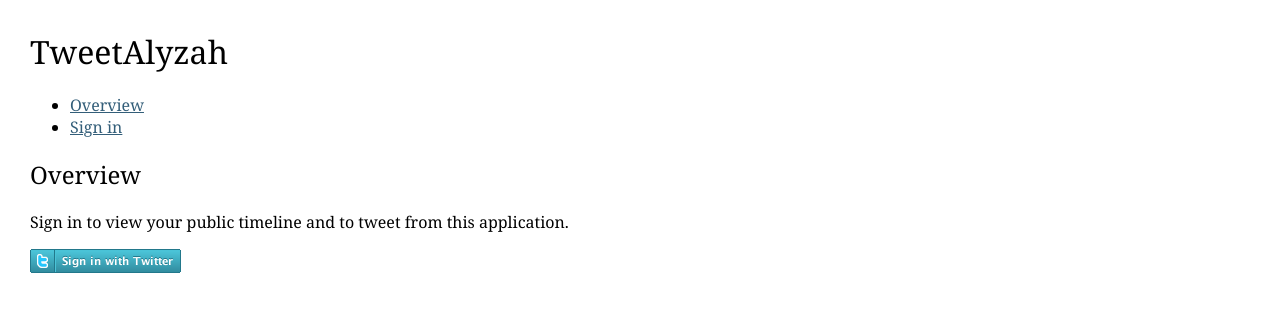
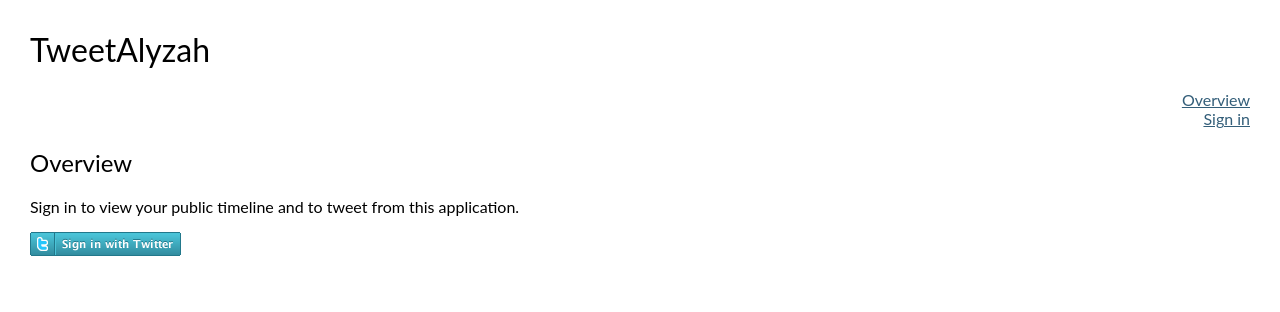
Before and after one commit to tweetalyzah/tweetalyzah, a Flask app: page / in a window 1280 px wide. Shown: the top 312 px of the page. Run offline with Flask 2, Linux system fonts and the light colour scheme; some web fonts are replaced.

Commit message:
Add major frontend remake

```diff
--- a/static/style.css
+++ b/static/style.css
@@ -1,5 +1,10 @@
+@font-face {
+    font-family: lato;
+    src: url(./Lato-Regular.ttf)
+}
+
 body {
-    font-family: 'Georgia', serif;
+    font-family: lato, serif;
     font-size: 16px;
     margin: 30px;
     padding: 0;
@@ -26,7 +31,6 @@ p.error {
 }
 
 input {
-    font-family: 'Georgia', serif;
     font-size: 16px;
     border: 1px solid black;
     color: #335E79;
@@ -47,3 +51,85 @@ input[name="openid"] {
 h1, h2 {
     font-weight: normal;
 }
+
+.navigation {
+    list-style: none;
+}
+
+.main-tweets-list {
+    list-style: none;
+    padding: 0;
+}
+
+.main-tweets-list > li {
+    padding: 5px;
+    display: flex;
+    align-items: center;
+    margin: 10px 0;
+    background: #f8f8f8;
+    box-shadow: 0 0 5px 1px #b0b0b0;
+    transition: .3s;
+}
+
+.main-tweets-list li:hover {
+    background: #ffffff;
+}
+
+.main-tweets-list div:nth-child(1) {
+    flex: 1;
+    overflow: hidden;
+}
+
+.main-tweets-list div:nth-child(2) {
+    flex: 5;
+}
+
+.main-tweets-list li img {
+    margin-right: 10px;
+
+}
+
+.user-profile {
+    text-align: center;
+}
+
+.user-profile a {
+    text-decoration: none;
+    color: #147b8d;
+    text-transform: uppercase;
+}
+
+.main-title {
+}
+
+.navigation {
+    text-align: right;
+}
+
+.user-overview {
+    display: flex;
+}
+
+.user-image-wrapper {
+    flex: 3;
+    margin-right: 20px;
+}
+
+.user-new-tweet {
+    flex: 6;
+}
+
+.user-overview img{
+    width: 100%;
+}
+
+
+#chart_div {
+    margin: 30px auto;
+    box-shadow: 0 0 5px 1px #979797;
+}
+
+#country_chart_div {
+    margin: 30px auto;
+    box-shadow: 0 0 5px 1px #979797;
+}
--- a/templates/augmented_index.html
+++ b/templates/augmented_index.html
@@ -1,6 +1,7 @@
 {% extends "index.html" %}
 {% block graphs %}
       <!--Load the AJAX API-->
+    <link rel="stylesheet" href="../static/style.css">
       <script type="text/javascript" src="https://www.google.com/jsapi"></script>
       <script type="text/javascript">// Load the Visualization API and the piechart package.
       google.load('visualization', '1.0', {'packages':['corechart']});
@@ -21,8 +22,8 @@
           // Set chart options
           var options = {
               'title': title,
-              'width': 800,
-              'height': 600,
+              'width': 500,
+              'height': 500,
               sliceVisibilityThreshold: .01,
               is3D: true
           };
--- a/templates/index.html
+++ b/templates/index.html
@@ -2,22 +2,39 @@
 {% block body %}
     <h2>Overview</h2>
     {% if g.user %}
+        <div class="user-overview">
+            <div class="user-image-wrapper">
                 <img src="https://twitter.com/{{ g.user.screen_name }}/profile_image?size=original">
+            </div>
+            <div class="user-new-tweet">
             <p>
-      Hello {{ g.user.screen_name }}!  Wanna tweet something?
+                Hello {{ g.user.screen_name }}! Wanna tweet something?
             </p>
-    <form action="{{ url_for('tweet') }}"  method=post>
+            <form action="{{ url_for('tweet') }}" method=post>
                 <p>
                     <input type=text name=tweet size=40>
                     <input type=submit value="Tweet!">
                 </p>
             </form>
+            </div>
+        </div>
+
+
         {% if tweets %}
             <h3>Your Timeline</h3>
-    <ul>
+            <ul class="main-tweets-list">
                 {% for tweet in tweets %}
-      <li><a href="http://twitter.com/{{ tweet.user.screen_name
-        }}"><img src="https://twitter.com/{{ tweet.user.screen_name }}/profile_image">{{ tweet.user.screen_name }}</a>: {{ tweet.text|urlize }}</li>
+                    <li>
+                        <div class="user-profile">
+                            <a href="http://twitter.com/{{ tweet.user.screen_name }}">
+                                <img src="https://twitter.com/{{ tweet.user.screen_name }}/profile_image">
+                                <div>{{ tweet.user.screen_name }}</div>
+                            </a>
+                        </div>
+                        <div>
+                            : {{ tweet.text|urlize }}
+                        </div>
+                    </li>
                 {% endfor %}
             </ul>
         {% endif %}
@@ -29,11 +46,13 @@
         {% endblock %}
     {% else %}
         <p>
-      Sign in to view your public timeline and to tweet from this application.
+            Sign in to view your public timeline and to tweet from this
+            application.
         </p>
         <p>
-      <a href="{{ url_for('login') }}"><img src="{{
-        url_for('static', filename='sign-in.png') }}" alt="sign in"></a>
+            <a href="{{ url_for('login') }}"><img
+                    src="{{ url_for('static', filename='sign-in.png') }}"
+                    alt="sign in"></a>
         </p>
     {% endif %}
 {% endblock %}
--- a/templates/layout.html
+++ b/templates/layout.html
@@ -4,8 +4,9 @@
 <link rel=stylesheet type=text/css href="{{ url_for('static',
   filename='style.css') }}">
 </head>
+<link rel="stylesheet" href="./static/style.css">
 <body>
-<h1>TweetAlyzah</h1>
+<h1 class="main-title">TweetAlyzah</h1>
 <ul class=navigation>
   <li><a href="{{ url_for('index') }}">Overview</a></li>
   {% if g.user %}
```
Lines whose indentation alone changed are shown as unchanged.
